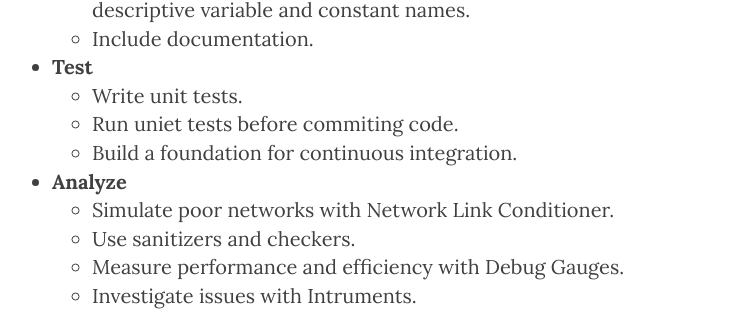
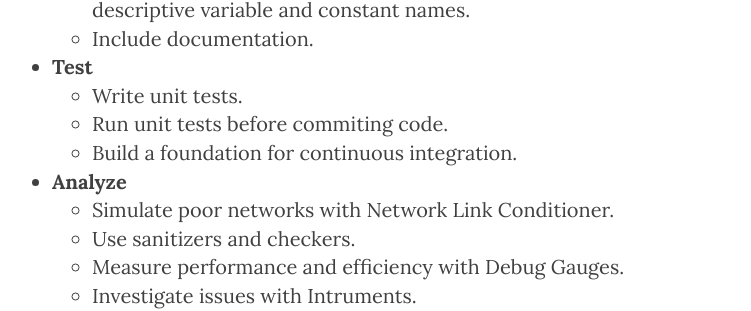
Before and after one commit to madcato/madcato.github.io, a Jekyll site: the page built from _posts/2020-06-23-good-programming-habits.markdown, in a window 1280 px wide and 900 px high, scrolled down 1204 px. Shown: the part 149-460 px from the top of the window, without its empty margins (253-1004 px from the left). Built offline with Jekyll 4.4.1, drawn with Linux system fonts in a browser that asks for light colours; nearby versions of some CDN libraries.

```diff
--- a/_posts/2020-06-23-good-programming-habits.markdown
+++ b/_posts/2020-06-23-good-programming-habits.markdown
@@ -34,7 +34,7 @@ Successful app development requires mastering a lot of different things. Discove
     - Include documentation.
 * **Test**
     - Write unit tests.
-    - Run uniet tests before commiting code.
+    - Run unit tests before commiting code.
     - Build a foundation for continuous integration.
 * **Analyze**
     - Simulate poor networks with Network Link Conditioner.
--- a/best.html
+++ b/best.html
@@ -11,4 +11,5 @@ header-img: "img/craft-bg.jpg"
 <li><a href="{% link _posts/2013-05-01-colored-terminal-simplificated.markdown %}">Colored Terminal macOS</a></li>
 <li><a href="{% link _posts/2016-11-20-long-pomodoro-technique-republish.markdown %}">Long Pomodore Technique</a></li>
 <li><a href="{% link _posts/2019-06-09-software-tools.markdown %}">Software tools</a></li>
+<li><a href="{% link _posts/2019-06-17-best-wwdc-videos.markdown %}">Best WWDC videos</a></li>
 </ol>
```
